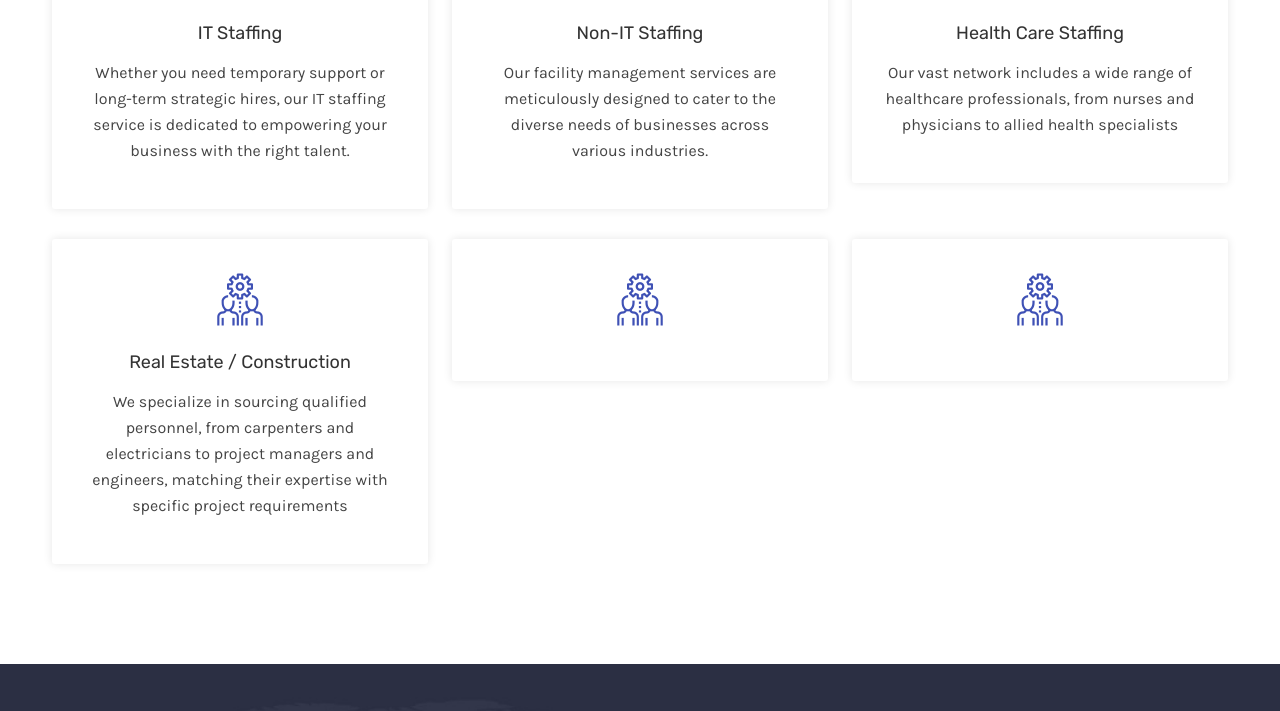
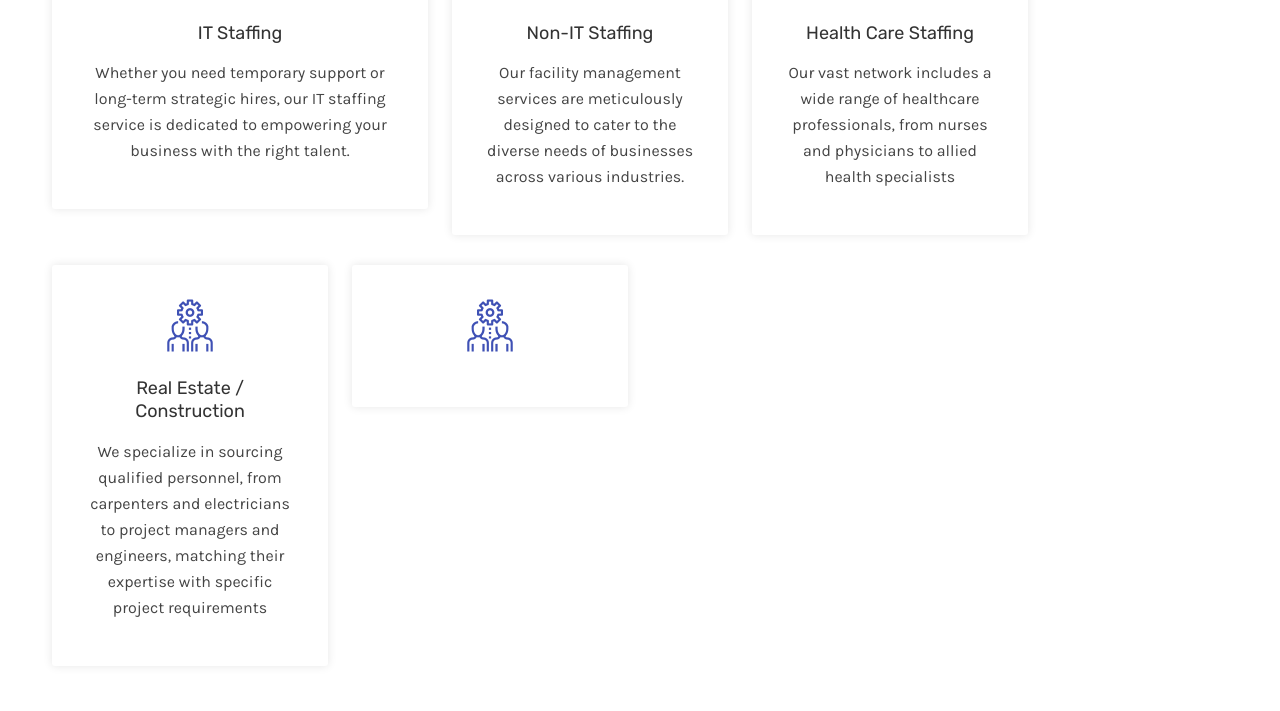
Before and after one commit to mano-namiga/website, a plain HTML site: page staffing_services.html in a window 1280 px wide. Shown: the part 915-1626 px from the top of the page. Drawn offline with Linux system fonts and the light colour scheme.

Commit message:
Update staffing_services.html
Card view changed from 3 per line to 4

```diff
--- a/staffing_services.html
+++ b/staffing_services.html
@@ -194,7 +194,7 @@
                         <!--// Single Service -->
 
                         <!-- Single Service -->
-                        <div class="col-lg-4 col-md-6 col-12 mt-30">
+                        <div class="col-lg-3 col-md-6 col-12 mt-30">
                             <div class="tm-service text-center wow fadeInUp">
                                 <span class="tm-service-bgicon">
                                     <i class="flaticon-consulting"></i>
@@ -213,7 +213,7 @@
                         <!--// Single Service -->
 
                         <!-- Single Service -->
-                        <div class="col-lg-4 col-md-6 col-12 mt-30">
+                        <div class="col-lg-3 col-md-6 col-12 mt-30">
                             <div class="tm-service text-center wow fadeInUp">
                                 <span class="tm-service-bgicon">
                                     <i class="flaticon-management"></i>
@@ -229,7 +229,7 @@
                         </div>
                         <!--// Single Service -->
                         <!-- Single Service -->
-                        <div class="col-lg-4 col-md-6 col-12 mt-30">
+                        <div class="col-lg-3 col-md-6 col-12 mt-30">
                             <div class="tm-service text-center wow fadeInUp">
                                 <span class="tm-service-bgicon">
                                     <i class="flaticon-management"></i>
@@ -245,7 +245,7 @@
                         </div>
                         <!--// Single Service -->
                         <!-- Single Service -->
-                        <div class="col-lg-4 col-md-6 col-12 mt-30">
+                        <div class="col-lg-3 col-md-6 col-12 mt-30">
                             <div class="tm-service text-center wow fadeInUp">
                                 <span class="tm-service-bgicon">
                                     <i class="flaticon-management"></i>
@@ -256,22 +256,6 @@
                                 <div class="tm-service-content">
                                     <!-- <h5><a href="training.html">Real Estate / Construction</a></h5>
                                     <p>We specialize in sourcing qualified personnel, from carpenters and electricians to project managers and engineers, matching their expertise with specific project requirements</p> -->
-                                </div>
-                            </div>
-                        </div>
-                        <!--// Single Service -->
-                        <!-- Single Service -->
-                        <div class="col-lg-4 col-md-6 col-12 mt-30">
-                            <div class="tm-service text-center wow fadeInUp">
-                                <span class="tm-service-bgicon">
-                                    <i class="flaticon-management"></i>
-                                </span>
-                                <span class="tm-service-icon">
-                                    <i class="flaticon-management"></i>
-                                </span>
-                                <div class="tm-service-content">
-                                    <!-- <h5><a href="training.html">Real Estate / Construction</a></h5> -->
-                                    <!-- <p>We specialize in sourcing qualified personnel, from carpenters and electricians to project managers and engineers, matching their expertise with specific project requirements</p> -->
                                 </div>
                             </div>
                         </div>
```
